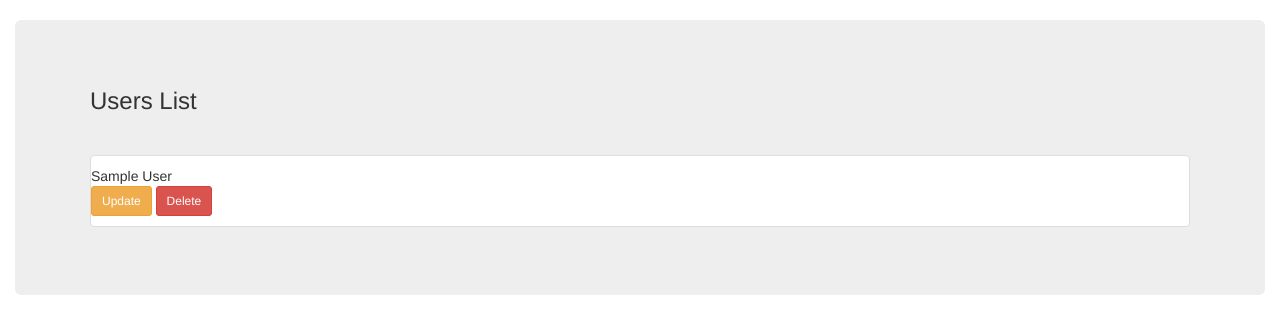
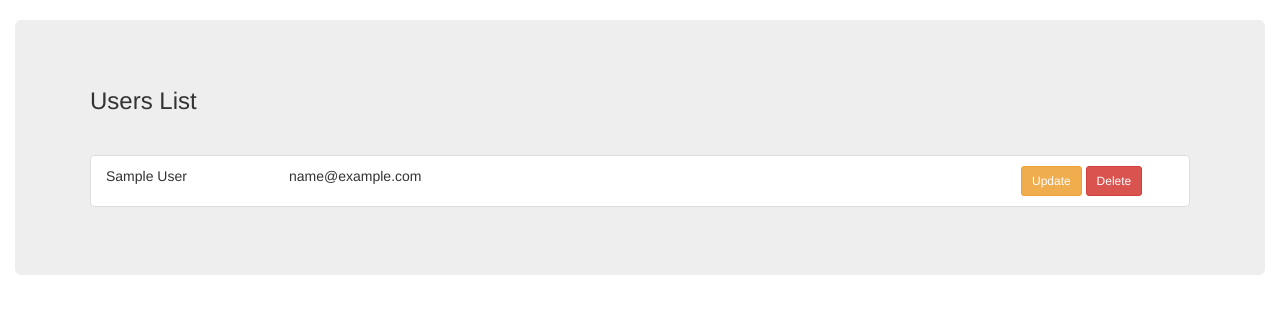
Before and after one commit to DiMukha/PythonFlaskProject_BI_Team, a Flask app: page /list_users in a window 1280 px wide. Shown: the part 72-406 px from the top of the page. Run offline with Flask 2, Linux system fonts and the light colour scheme; the visitor is signed in with stand-in values (Sample User, id 1); data comes from the database, SQL or seed files in the repository; parts of the project's set-up code (start-up, migrations or seed data) failed here and were passed over; some libraries are stand-ins or nearby versions.

Commit message:
update user_list.html

```diff
--- a/app/templates/users/list_users.html
+++ b/app/templates/users/list_users.html
@@ -8,10 +8,13 @@
                 {% for user in users %}
                         <li class="list-group-item">
                         <div class="row">
-                            <div class="col">
-                                <span>{{ user.first_name }} {{ user.last_name }}</span>
+                            <div class="col-md-2">
+                                {{ user.first_name }} {{ user.last_name }}
                             </div>
-                            <div class="col">
+                            <div class="col-md-8">
+                                {{ user.email }}
+                            </div>
+                            <div class="col-md-2">
                                 <a class="btn btn-warning btn-sm" href="{{ url_for('update_user', login=user.login) }}"
                                    role="button">Update</a>
                                 <a class="btn btn-danger btn-sm" href="{{ url_for('delete_user', login=user.login) }}"
--- a/app/templates/users/update_user.html
+++ b/app/templates/users/update_user.html
@@ -26,6 +26,4 @@
         </form>
     </div>
 </div>
-
-
 {% endblock %}
```
